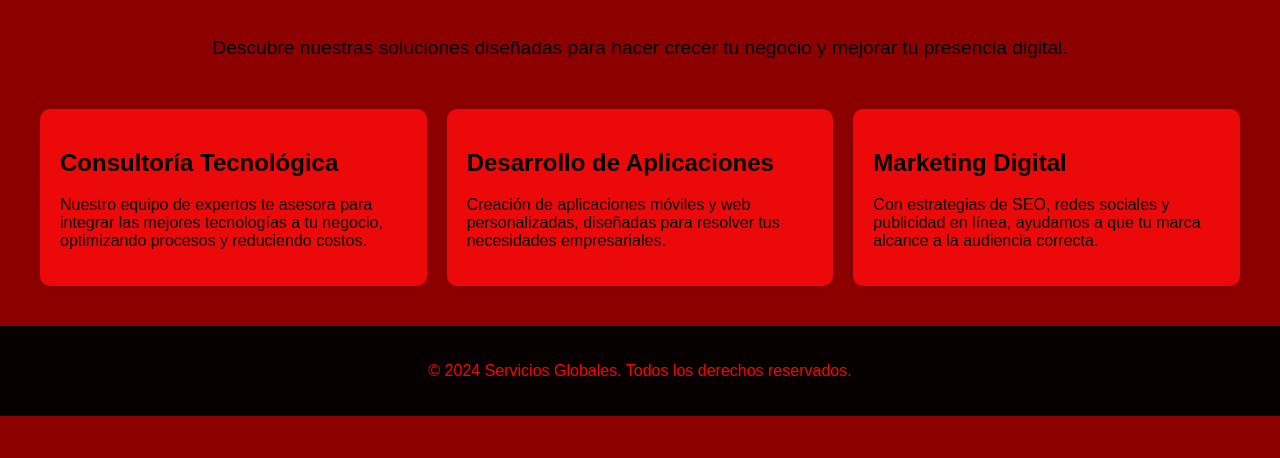
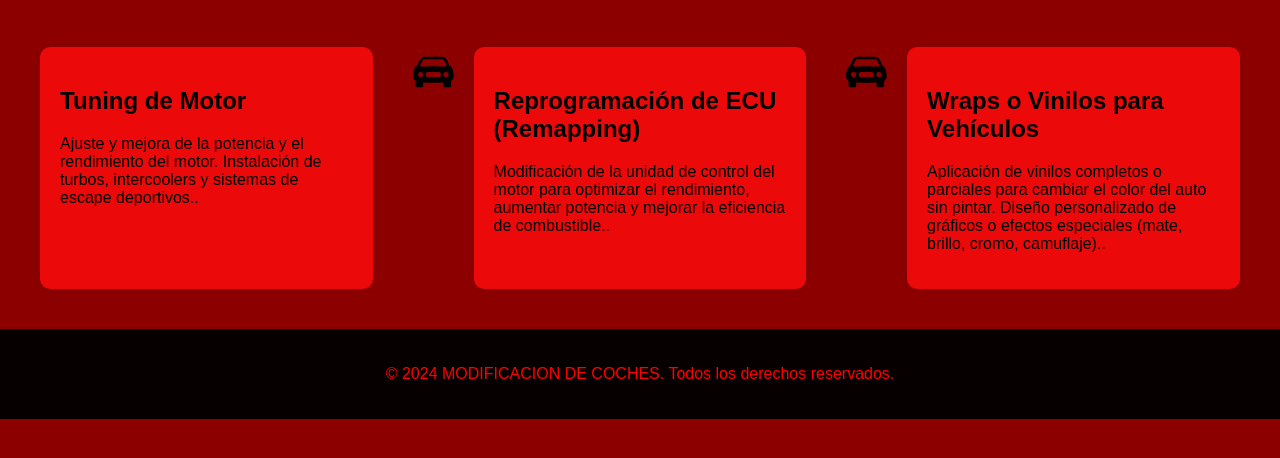
Before and after one commit to zSvj/Proyecto-HTML, a plain HTML site: page servicios.html in a window 1280 px wide. Shown: the part 180-638 px from the top of the page. Drawn offline with Linux system fonts and the light colour scheme.

Commit message:
ACTUALIZADO

```diff
--- a/servicios.html
+++ b/servicios.html
@@ -7,6 +7,7 @@
     <link rel="stylesheet" href="CSS/servicios.css">
 </head>
 <body>
+
 
     <header>
         <div class="menu">
@@ -18,31 +19,43 @@
     </header>
 
     <main>
+
         <section class="intro">
             <h1>Nuestros Servicios</h1>
-            <p>Descubre nuestras soluciones diseñadas para hacer crecer tu negocio y mejorar tu presencia digital.</p>
+
         </section>
+                   <section class="servicios-lista">
+            <article class="servicio">
+                <h2>Tuning de Motor</h2>
+                <p>Ajuste y mejora de la potencia y el rendimiento del motor.
+                   Instalación de turbos, intercoolers y sistemas de escape deportivos..</p>
+            </article>
+            <i class="bi bi-car-front-fill"></i>
+    <svg xmlns="http://www.w3.org/2000/svg" width="50" height="50" fill="currentColor" class="bi bi-car-front-fill" viewBox="0 0 16 16">
+        <path d="M2.52 3.515A2.5 2.5 0 0 1 4.82 2h6.362c1 0 1.904.596 2.298 1.515l.792 1.848c.075.175.21.319.38.404.5.25.855.715.965 1.262l.335 1.679q.05.242.049.49v.413c0 .814-.39 1.543-1 1.997V13.5a.5.5 0 0 1-.5.5h-2a.5.5 0 0 1-.5-.5v-1.338c-1.292.048-2.745.088-4 .088s-2.708-.04-4-.088V13.5a.5.5 0 0 1-.5.5h-2a.5.5 0 0 1-.5-.5v-1.892c-.61-.454-1-1.183-1-1.997v-.413a2.5 2.5 0 0 1 .049-.49l.335-1.68c.11-.546.465-1.012.964-1.261a.8.8 0 0 0 .381-.404l.792-1.848ZM3 10a1 1 0 1 0 0-2 1 1 0 0 0 0 2m10 0a1 1 0 1 0 0-2 1 1 0 0 0 0 2M6 8a1 1 0 0 0 0 2h4a1 1 0 1 0 0-2zM2.906 5.189a.51.51 0 0 0 .497.731c.91-.073 3.35-.17 4.597-.17s3.688.097 4.597.17a.51.51 0 0 0 .497-.731l-.956-1.913A.5.5 0 0 0 11.691 3H4.309a.5.5 0 0 0-.447.276L2.906 5.19Z"/>
+      </svg>
 
-        <section class="servicios-lista">
             <article class="servicio">
-                <h2>Consultoría Tecnológica</h2>
-                <p>Nuestro equipo de expertos te asesora para integrar las mejores tecnologías a tu negocio, optimizando procesos y reduciendo costos.</p>
+                <h2>Reprogramación de ECU (Remapping)</h2>
+                <p>Modificación de la unidad de control del motor para optimizar el rendimiento, aumentar potencia y mejorar la eficiencia de combustible..</p>
+            </article>
+            <i class="bi bi-car-front-fill"></i>
+    <svg xmlns="http://www.w3.org/2000/svg" width="50" height="50" fill="currentColor" class="bi bi-car-front-fill" viewBox="0 0 16 16">
+        <path d="M2.52 3.515A2.5 2.5 0 0 1 4.82 2h6.362c1 0 1.904.596 2.298 1.515l.792 1.848c.075.175.21.319.38.404.5.25.855.715.965 1.262l.335 1.679q.05.242.049.49v.413c0 .814-.39 1.543-1 1.997V13.5a.5.5 0 0 1-.5.5h-2a.5.5 0 0 1-.5-.5v-1.338c-1.292.048-2.745.088-4 .088s-2.708-.04-4-.088V13.5a.5.5 0 0 1-.5.5h-2a.5.5 0 0 1-.5-.5v-1.892c-.61-.454-1-1.183-1-1.997v-.413a2.5 2.5 0 0 1 .049-.49l.335-1.68c.11-.546.465-1.012.964-1.261a.8.8 0 0 0 .381-.404l.792-1.848ZM3 10a1 1 0 1 0 0-2 1 1 0 0 0 0 2m10 0a1 1 0 1 0 0-2 1 1 0 0 0 0 2M6 8a1 1 0 0 0 0 2h4a1 1 0 1 0 0-2zM2.906 5.189a.51.51 0 0 0 .497.731c.91-.073 3.35-.17 4.597-.17s3.688.097 4.597.17a.51.51 0 0 0 .497-.731l-.956-1.913A.5.5 0 0 0 11.691 3H4.309a.5.5 0 0 0-.447.276L2.906 5.19Z"/>
+      </svg>
+
+            <article class="servicio">
+                <h2>Wraps o Vinilos para Vehículos</h2>
+                <p>Aplicación de vinilos completos o parciales para cambiar el color del auto sin pintar.
+                    Diseño personalizado de gráficos o efectos especiales (mate, brillo, cromo, camuflaje)..</p>
             </article>
 
-            <article class="servicio">
-                <h2>Desarrollo de Aplicaciones</h2>
-                <p>Creación de aplicaciones móviles y web personalizadas, diseñadas para resolver tus necesidades empresariales.</p>
-            </article>
 
-            <article class="servicio">
-                <h2>Marketing Digital</h2>
-                <p>Con estrategias de SEO, redes sociales y publicidad en línea, ayudamos a que tu marca alcance a la audiencia correcta.</p>
-            </article>
         </section>
     </main>
 
     <footer>
-        <p>© 2024 Servicios Globales. Todos los derechos reservados.</p>
+        <p>© 2024 MODIFICACION DE COCHES. Todos los derechos reservados.</p>
     </footer>
 
 </body>
```
Also changed, not shown: contacto.html (+8 -1 lines), nosotros.html (+7 -1 lines), IMG/2.jpg (added).
